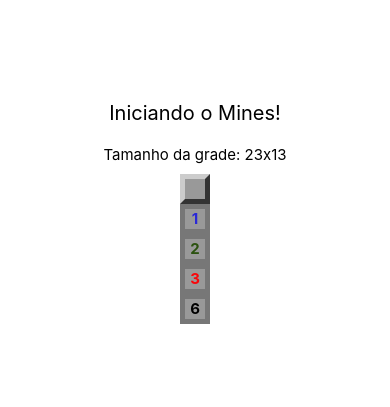
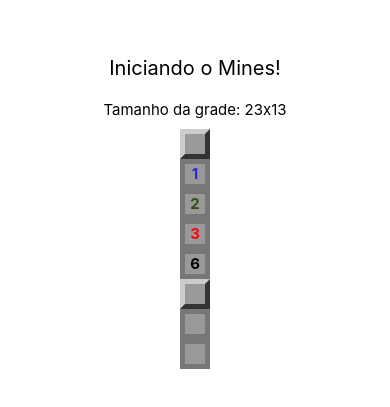
Before and after one commit to allanmn/react-native-mines, a React Native app: screen / in a window 390 px wide. Shown: the part 215-622 px from the top of the page. Built offline with nearby package versions, Linux system fonts and the light colour scheme.

Commit message:
Mine component

```diff
--- a/App.js
+++ b/App.js
@@ -17,6 +17,9 @@ export default class App extends Component {
         <Field opened nearMines={2}/>
         <Field opened nearMines={3}/>
         <Field opened nearMines={6}/>
+        <Field mined/>
+        <Field mined opened/>
+        <Field mined opened exploded/>
       </View>
     );
   }
```
